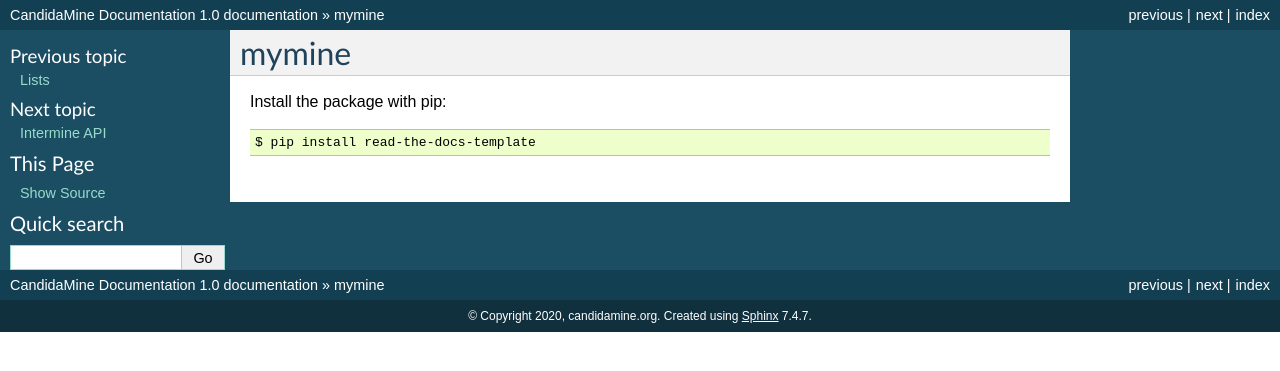
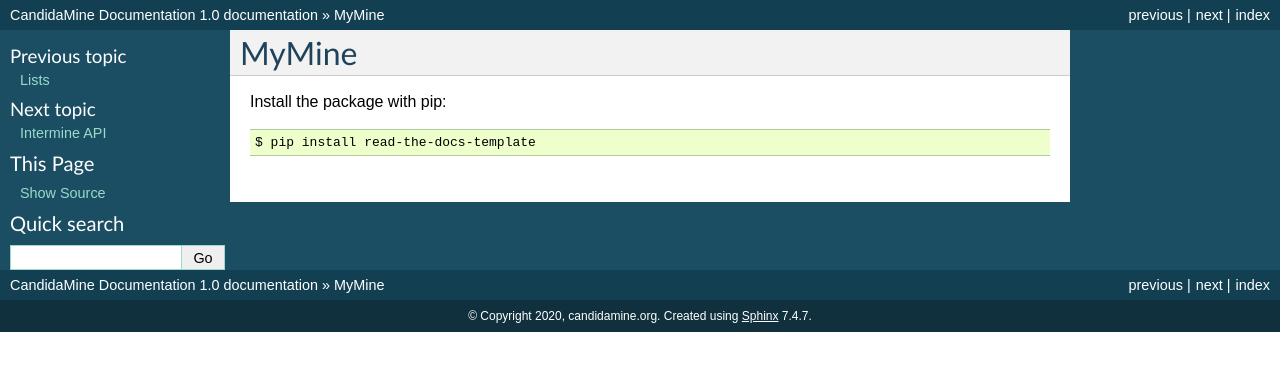
Before and after one commit to Gabaldonlab/candidamine-docs, a Sphinx documentation site: the page built from docs/user_guide/mymine.rst, in a window 1280 px wide. Shown: the top 371 px of the page. Built offline with Sphinx 7.4.7, drawn with Linux system fonts in a browser that asks for light colours.

```diff
--- a/docs/user_guide/mymine.rst
+++ b/docs/user_guide/mymine.rst
@@ -1,5 +1,5 @@
 ============
-mymine
+MyMine
 ============
 
 Install the package with pip::
```
